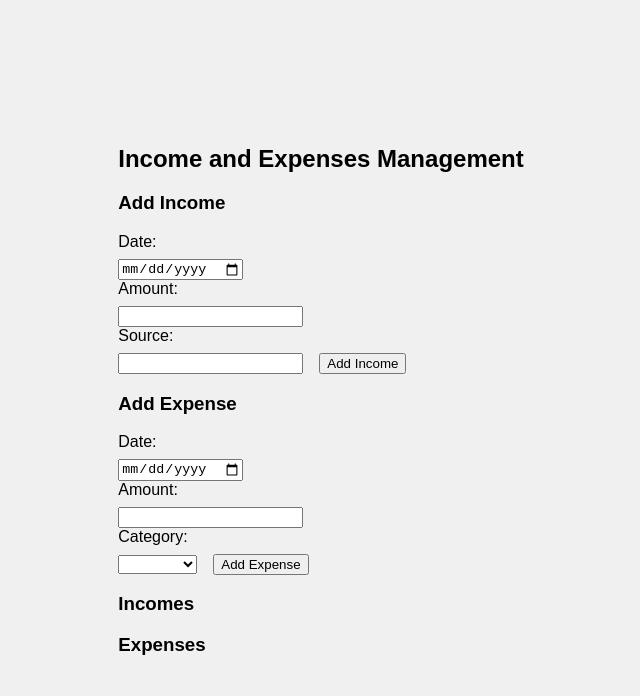
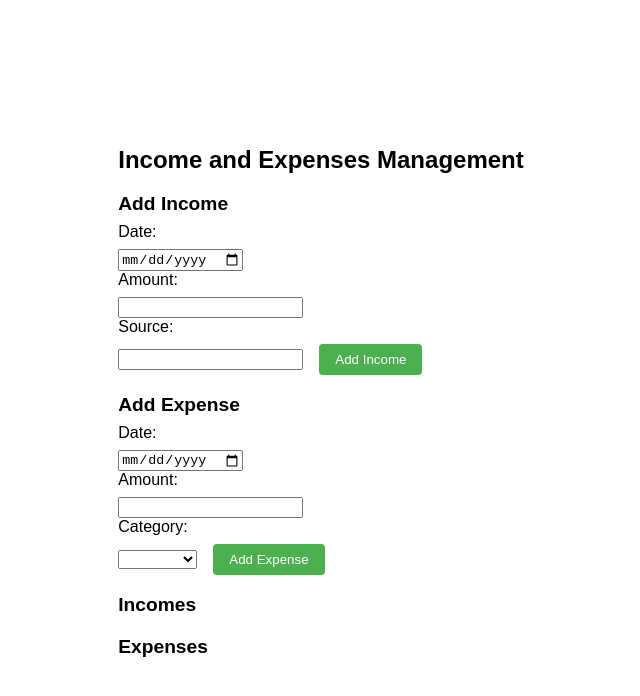
Before and after one commit to Lonised/19.07.24, a Vue app: page / in a window 1280 px wide. Shown: the top 696 px of the page, without its empty margins (319-959 px from the left). Built offline with nearby package versions, Linux system fonts and the light colour scheme.

Commit message:
Add files via upload

```diff
--- a/src/App.vue
+++ b/src/App.vue
@@ -15,12 +15,12 @@ export default {
 </script>
 
 <style>
-/* Global styles for your application can be added here */
+
 body {
   font-family: Arial, sans-serif;
   margin: 0;
   padding: 0;
-  background-color: #f0f0f0;
+  background-color: #ffffff;
 }
 
 #app {
@@ -29,4 +29,78 @@ body {
   align-items: center;
   min-height: 100vh;
 }
+
+
+.IncomeExpenses {
+  max-width: 800px;
+  margin: 0 auto;
+  padding: 20px;
+  border: 1px solid #ccc;
+  border-radius: 8px;
+  box-shadow: 0 0 10px rgba(0, 0, 0, 0.1);
+}
+
+
+h2 {
+  font-size: 1.5rem;
+  margin-bottom: 1rem;
+}
+
+h3 {
+  font-size: 1.2rem;
+  margin-bottom: 0.5rem;
+}
+
+
+form {
+  margin-bottom: 1rem;
+}
+
+label {
+  display: block;
+  margin-bottom: 0.5rem;
+}
+
+
+ul {
+  list-style-type: none;
+  padding: 0;
+}
+
+li {
+  margin-bottom: 0.5rem;
+  padding: 10px;
+  border: 1px solid #eee;
+  border-radius: 4px;
+}
+
+li button {
+  margin-left: 1rem;
+  padding: 5px 10px;
+  background-color: #f44336;
+  color: #ffffff;
+  border: none;
+  border-radius: 4px;
+  cursor: pointer;
+  transition: background-color 0.3s ease;
+}
+
+li button:hover {
+  background-color: #d32f2f;
+}
+
+button {
+  padding: 8px 16px;
+  background-color: #4caf50;
+  color: #ffffff;
+  border: none;
+  border-radius: 4px;
+  cursor: pointer;
+  transition: background-color 0.3s ease;
+}
+
+button:hover {
+  background-color: #45a049;
+}
+
 </style>
```
Also changed, not shown: src/components/IncomeExpenses.vue (+6 -7 lines).
